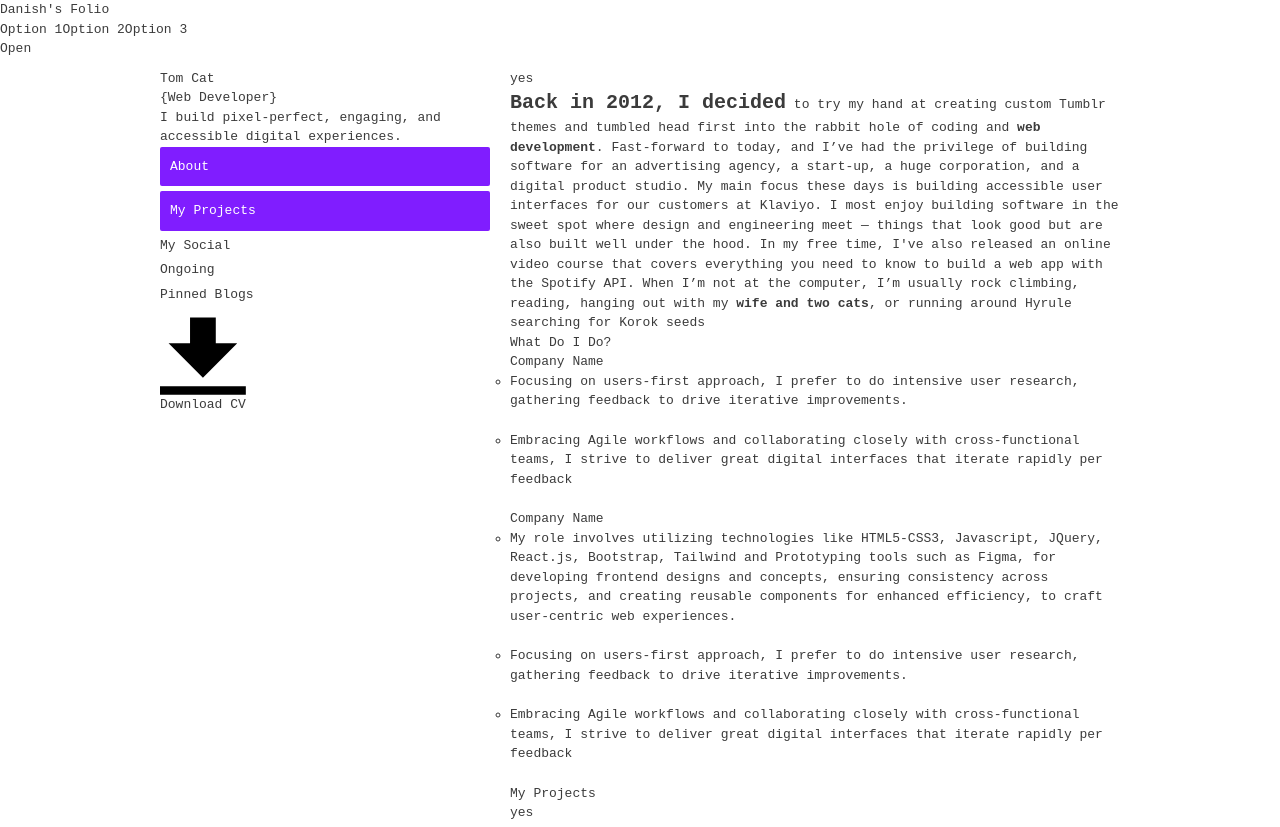
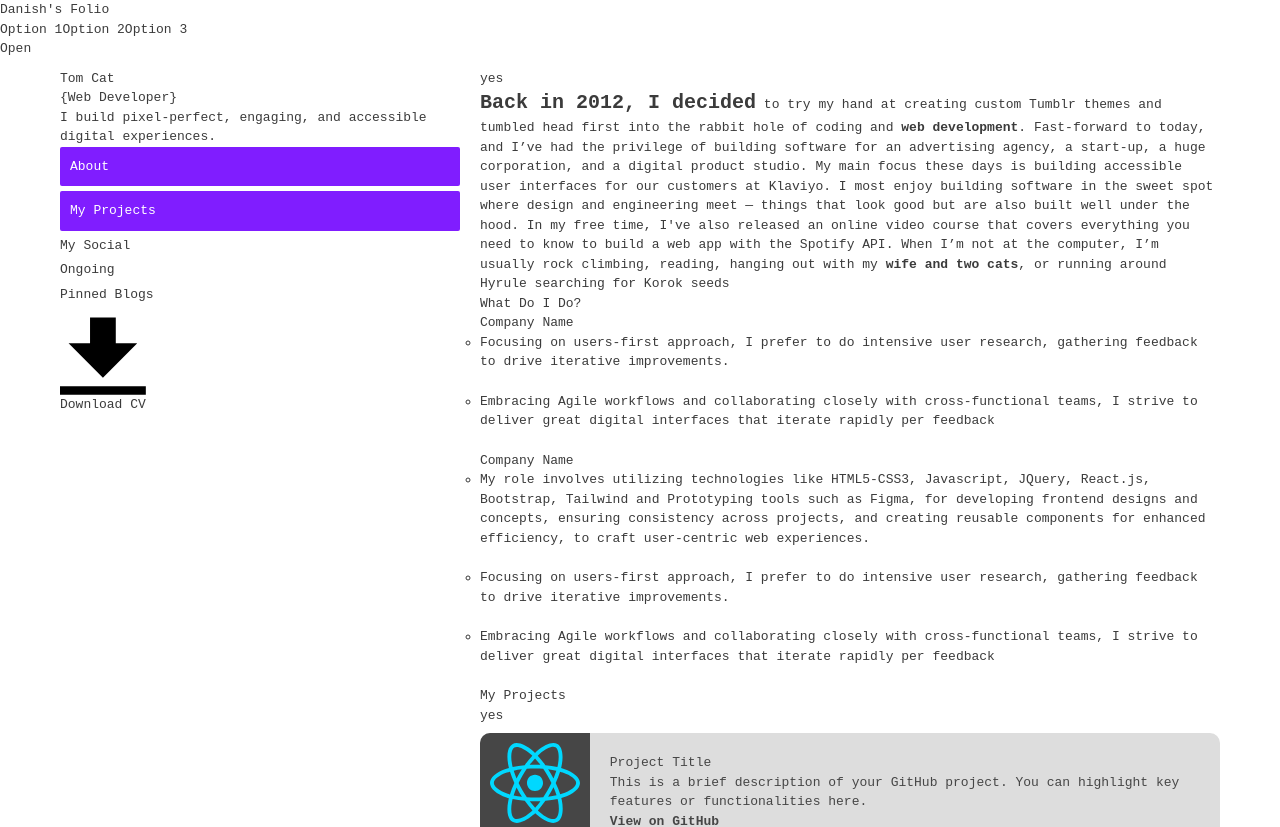
Before and after one commit to danishofcodes/tokensandbraces, a React (Vite) app: page / in a window 1280 px wide. Shown: the top 827 px of the page. Built offline with nearby package versions, Linux system fonts and the light colour scheme.

Commit message:
Update index.css

```diff
--- a/src/index.css
+++ b/src/index.css
@@ -4,17 +4,17 @@
 @tailwind components;
 @tailwind utilities;
 *{
-  color : #3b3b3b!important;
 }
+
 body{
   /* background: rgb(18, 34, 49); */
-  color: #fff;
+  color : #3b3b3b!important;
   font-family: monospace;
 }
 .main-section {
   display: flex;
   margin: 10px auto;
-  max-width: 1000px; /* Optional: Set a maximum width */
+  max-width: 1200px; /* Optional: Set a maximum width */
   position: relative; /* Establish a reference point for sticky positioning */
 }
 
```
